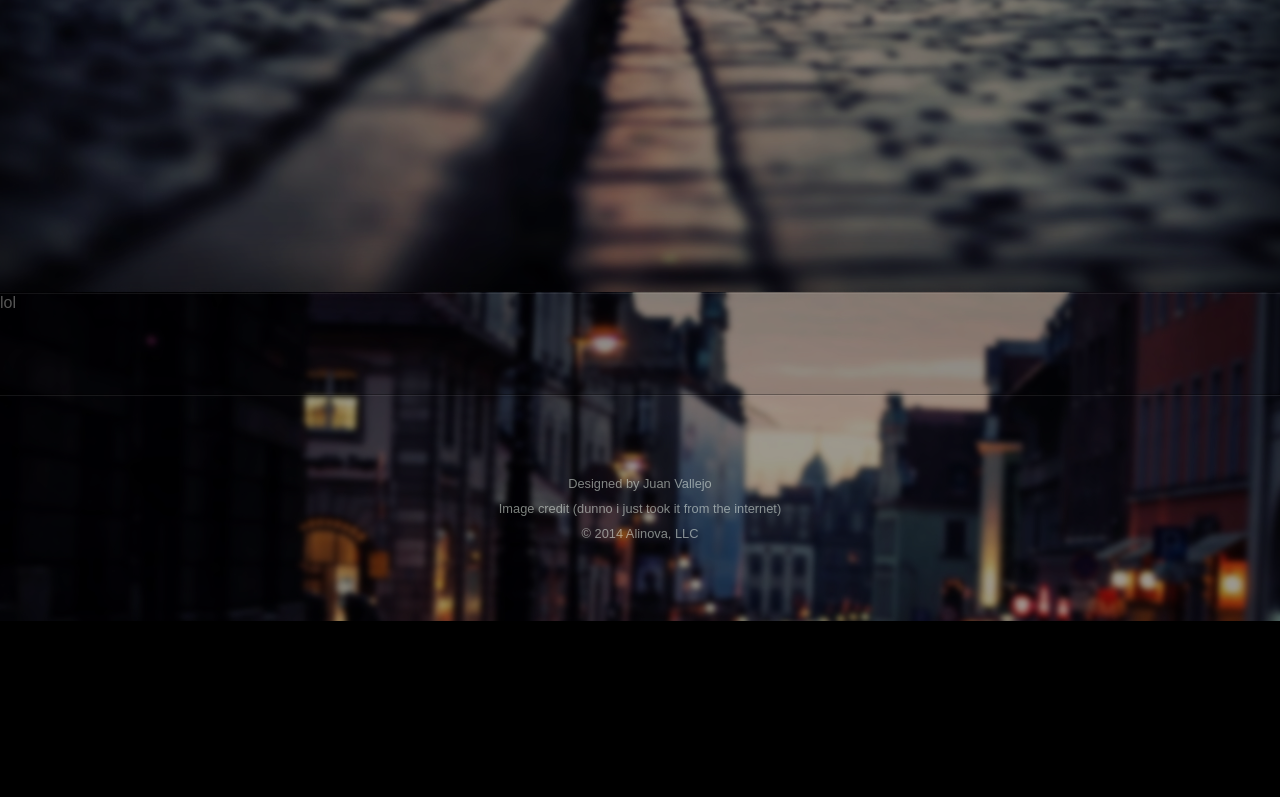
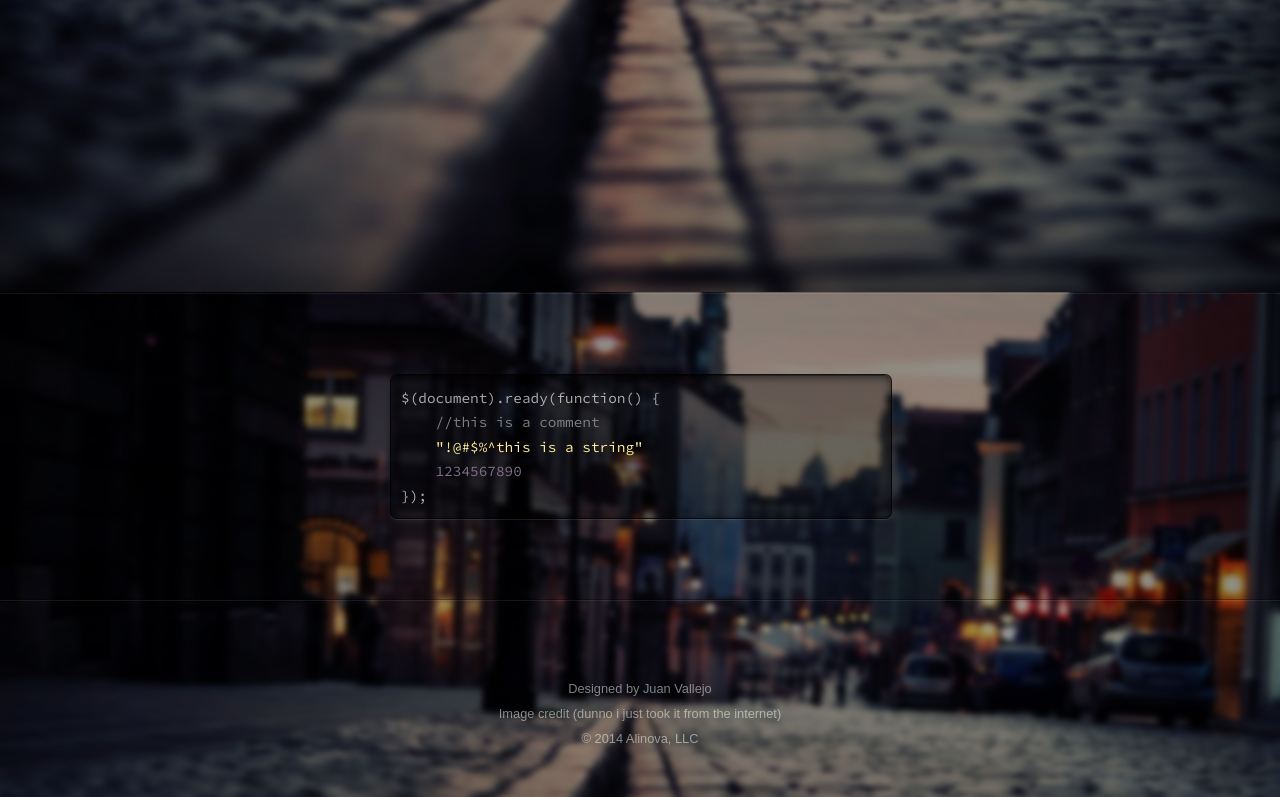
Before and after one commit to juanvallejo/bloom.js, a plain HTML site: page index.html in a window 1280 px wide. Shown: the part 508-1305 px from the top of the page. Before the commit the page ends 1129 px from the top, so only its background shows below. Drawn offline with nearby package versions, Linux system fonts and the light colour scheme; a web font is replaced by a local one.

Commit message:
added bloom.js, modified data.js, started coding the text editor, modified styles.css, added bloom.css to store custom themes

```diff
--- /dev/null
+++ b/css/Bloom.css
@@ -0,0 +1,22 @@
+/*JavaScript theme*/
+.Bloom-js-type {
+color:rgb(153,170,173);
+}
+.Bloom-js-special {
+color:rgb(153,170,173);
+}
+.Bloom-js-green {
+color:rgb(153,173,156);
+}
+.Bloom-js-comment {
+color:rgb(127,127,127);
+}
+.Bloom-js-operator {
+color:rgb(173,153,160);
+}
+.Bloom-js-integer {
+color:rgb(128,111,138);
+}
+.Bloom-js-string {
+color:rgb(255,238,154);
+}
--- a/css/styles.css
+++ b/css/styles.css
@@ -54,6 +54,15 @@
 	.panel-content {
 	width:500px; background:; margin:80px auto; clear:both;
 	}
+		.panel-content .editor {
+		width:100%; background:rgba(0,0,0,0.29); border:1px solid rgba(0,0,0,0.8); border-radius:7px; box-shadow:0 1px 0 rgba(255,255,255,0.1);
+		}
+			.panel-content .editor .editor-wrapper {
+			width:96%; padding:10px; background:; border-radius:inherit; border-top:1px solid rgba(0,0,0,0.6); box-shadow:inset 0 2px 8px rgba(0,0,0,0.55);
+			}
+				.panel-content .editor .editor-wrapper .editor-content {
+				width:100%; min-height:100px; border-radius:inherit; color:rgba(255,255,255,0.66); font:400 0.9em 'Source Code Pro',monospace; line-height:1.7em;
+				}
 		.panel-content-section {
 		width:100%; margin-bottom:60px; padding:10px;
 		}
--- a/index.html
+++ b/index.html
@@ -5,7 +5,10 @@
 	<title>Bloom.js</title>
 <link rel="stylesheet" type="text/css" href="css/reset.css"/>
 <link rel="stylesheet" type="text/css" href="css/styles.css"/>
+<link rel="stylesheet" type="text/css" href="css/Bloom.css"/>
+<script src="http://ajax.googleapis.com/ajax/libs/jquery/1.10.2/jquery.min.js"></script>
 <script src="js/data.js"></script>
+<script src="js/Bloom.js"></script>
 </head>
 <body>
 <div id="main-panel" class="panel">
@@ -16,14 +19,28 @@
 			<p class="tagline">Simple javascript code editor.</p>
 		</div><!--#brand-->
 		<div class="panel-content">
-			<div class="panel-content-button">
+			<div class="panel-content-button" id="getstarted">
 				<p>Get started</p>
 			</div><!--.editor-->
 		</div><!--.panel-content-->
 	</div><!--#wrapper-->
 </div><!--#main-panel-->
-<div class="panel">
-lol
+<div class="panel" id="editorPanel">
+	<div class="panel-content">
+		<div class="editor">
+			<div class="editor-wrapper">
+				<div class="editor-content Bloom-colorize">
+				<pre>
+				$(document).ready(function() {
+				  //this is a comment
+				  "!@#$%^this is a string"
+				  1234567890
+				});
+				</pre>
+				</div><!--.editor-content-->
+			</div><!--.editor-wrapper-->
+		</div><!--.editor-->
+	</div><!--.panel-content-->
 </div><!--.panel-->
 <div class="panel" id="footer">
 	<div class="panel-content">
--- /dev/null
+++ b/js/Bloom.js
@@ -0,0 +1,43 @@
+(function(window) {
+var Bloom = {
+	lang:'js',
+	color:function(a,b) {
+		return "<span class='Bloom-"+Bloom.lang+"-"+b+"'>"+a+"</span>";
+	},
+	colorize:function(children) {
+		var self = this;
+		if(typeof children == "string" || !children) children = document.getElementsByClassName(children || "Bloom-colorize");
+		for(var i=0;i<children.length;i++) {
+			var lang = children[i].className.match(/Bloom\-lang\-[a-z\+0-9]+/gi);
+			if(lang) {
+				lang = lang[0].split("-lang-")[1];
+				if(self.langs[lang]) self._lang = self.lang,self.lang = lang;
+				else throw "Language Error: The language selected for Bloom div #"+(i+1)+" is not supported.";
+			} else self.lang = self._lang || 'js';
+			var code = children[i].children[0].innerHTML;
+			var line = code.split("\n");
+			for(var n=0;n<line.length-1;n++) {
+				if(line[n].match(/\/\//gi)) {
+					var temp = line[n].split("//");
+					line[n] = self.langs[self.lang](temp[0])+self.color("//"+temp[1],"comment");
+				} else {
+					line[n] = self.langs[self.lang](line[n]);
+				}
+			}
+			children[i].children[0].innerHTML = line.join("\n").replace(/\t/gi,'').replace(/  /gi,'&nbsp;&nbsp;&nbsp;&nbsp;');
+		}
+	},
+	langs:{
+		js:function(line) {
+			var color = Bloom.color;
+			line = line.replace(/(\"(.*)\")/gi,color("$1","string"));
+			line = line.replace(/([0-9]+)/gi,color("$1","integer"));
+		//	line = line.replace(//gi);
+			return line;
+		}
+	}
+};
+
+
+window.Bloom = Bloom;
+})(window);
--- a/js/data.js
+++ b/js/data.js
@@ -15,6 +15,10 @@ var Alinova = {
 		var mainPanel = doc.getElementById("main-panel");
 		mainPanel.style.height = window.innerHeight+"px";
 		this.addResizeListener(mainPanel,'height');
+		var getStartedButton = doc.getElementById("getstarted");
+		getStartedButton.addEventListener('click',function() {
+			$('html,body').animate({scrollTop:$("#editorPanel").offset().top},1000);
+		});
 	}
 };
 window.Alinova = Alinova;
@@ -22,4 +26,5 @@ window.Alinova = Alinova;
 
 window.addEventListener('load',function() {
 	Alinova.init(document);
+	Bloom.colorize();
 });
```
